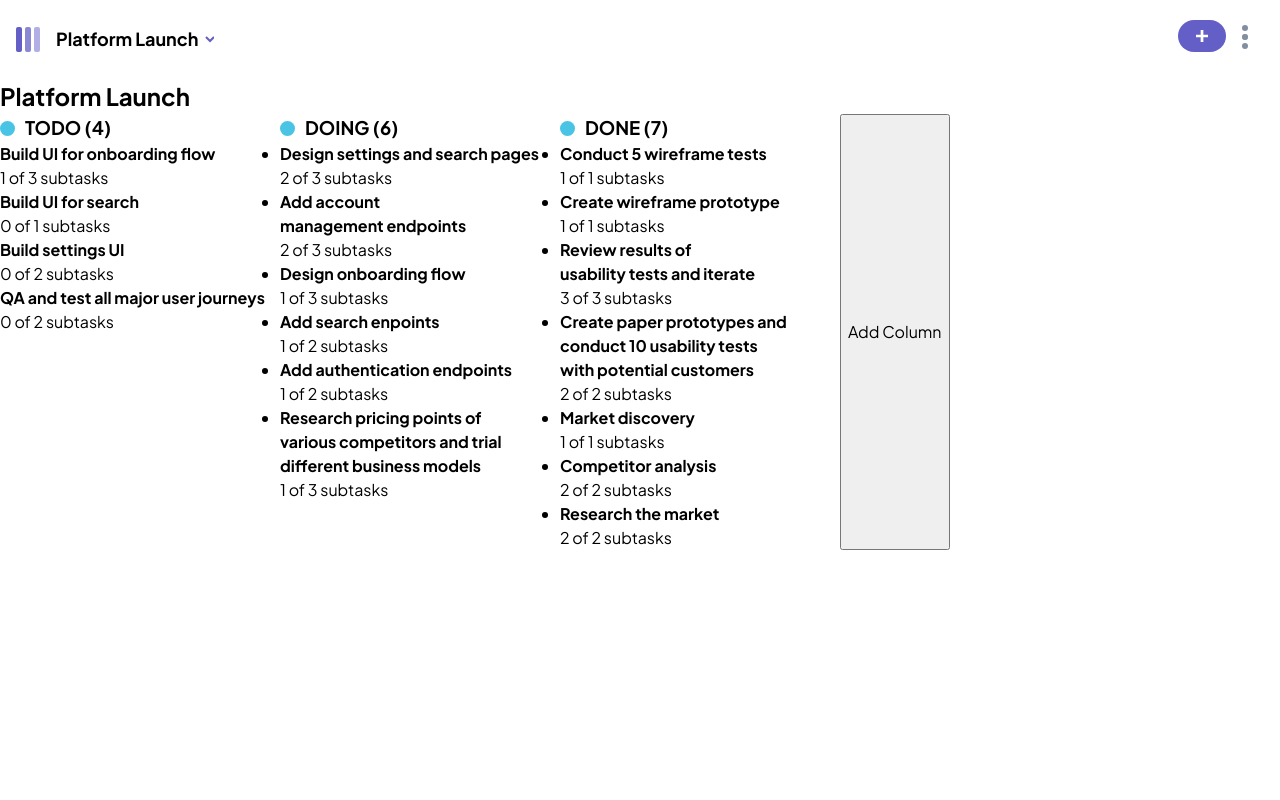
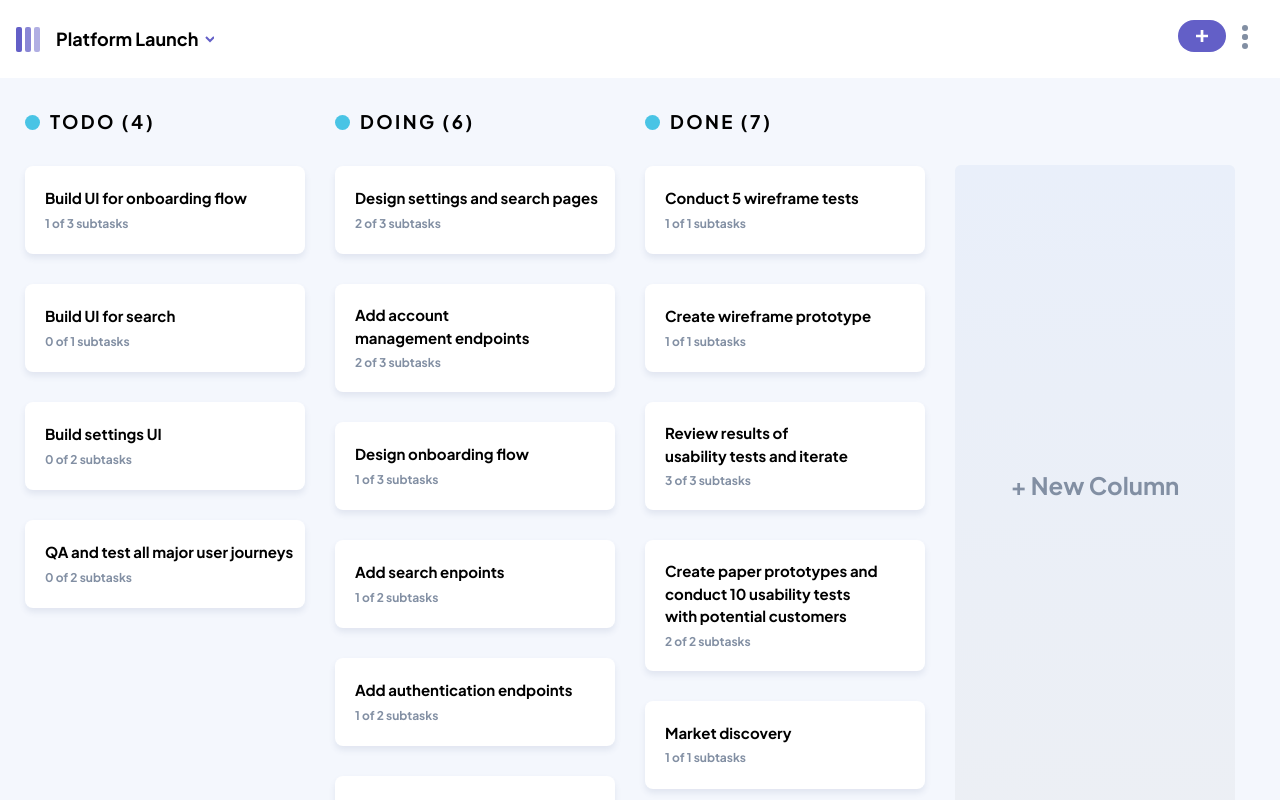
Before and after one commit to Atakanarikan0/200found-kanban-task, a React (Vite) app: page / in a window 1280 px wide. Shown: the top 800 px of the page. Built offline with nearby package versions, Linux system fonts and the light colour scheme.

Commit message:
board css eklendi

```diff
--- a/src/assets/component/Board.jsx
+++ b/src/assets/component/Board.jsx
@@ -31,12 +31,11 @@ export default function Board({ id }) {
   return (
     <>
       <ColTaskContext.Provider value={{ openModal, setCurrentTask, currentTask, boardData }}>
-        <h2>{boardData?.name}</h2>
-        <div className="board-columns">
+        <div className="board-columns-cont">
           {
             columns?.map(x => <Column colData={x} key={x.id} />)
           }
-          <button onClick={() => { addNewColRef.current.showModal() }}>Add Column</button>
+          <button className="add-column-btn" onClick={() => { addNewColRef.current.showModal() }}>+ New Column</button>
         </div>
         <TaskDetail boardData={boardData} currentTask={currentTask} dialogRef={dialogRef} />
         <AddColumn addNewColRef={addNewColRef} id={id} />
--- a/src/assets/component/Column.jsx
+++ b/src/assets/component/Column.jsx
@@ -8,13 +8,13 @@ export default function Column({ colData }) {
 
   return (
     <>
-      <div className="column-item">
+      <div className="single-column">
         <div className="column-header">
           {dotSvg}
-          <h3>{colData?.name} ({colData?.tasks?.length})</h3>
+          <h3>{colData?.name} ({colData?.tasks?.length ?? 0})</h3>
 
         </div>
-        <ul>
+        <ul className={colData?.tasks?.length > 0 ? "" : "empty-single-column" }>
           {colData?.tasks?.map(y => <Task key={y.id} taskData={y} colData={colData} />)}
         </ul>
       </div>
--- a/src/assets/component/Task.jsx
+++ b/src/assets/component/Task.jsx
@@ -7,7 +7,7 @@ export default function Task({ taskData }) {
 
   return (
     <>
-      <li onClick={() => { setCurrentTask(taskData); openModal(); }}>
+      <li className="single-task-item" onClick={() => { setCurrentTask(taskData); openModal(); }}>
         <h4>{taskData.title}</h4>
         <p>{taskData.subtasks.filter(z => z.isCompleted == true).length} of {taskData.subtasks.length} subtasks</p>
       </li>
--- a/src/assets/css/Board.css
+++ b/src/assets/css/Board.css
@@ -1,12 +1,66 @@
 /* berna section start */
 
-.board-columns {
-  display: flex;
+:root {
+  --white: #fff;
+  --lightGray: #F4F7FD;
+  --medGray: #828FA3;
+  --mainPurple: #635FC7;
 }
 
-.column-item {
+.board-columns-cont {
+  background-color: var(--lightGray);
+  display: flex;
+  gap: 30px;
+  padding: 30px 25px 40px 25px;
+  overflow-x: scroll;
+}
+
+.single-column {
   width: 280px;
   flex-shrink: 0;
+
+  ul {
+    display: flex;
+    flex-direction: column;
+    gap: 30px;
+    min-height: 80vh;
+    border-radius: 8px;
+  }
+
+}
+
+.single-task-item {
+  background-color: var(--white);
+  min-height: 88px;
+  height: fit-content;
+  padding-top: 20px;
+  padding-bottom: 20px;
+  display: flex;
+  flex-direction: column;
+  align-items: start;
+  justify-content: center;
+  border-radius: 8px;
+  box-shadow: 0px 4px 6px #364E7E1A;
+  padding-left: 20px;
+  cursor: pointer;
+
+  h4 {
+    font-size: 15px;
+    font-weight: 700;
+  }
+
+  p {
+    color: var(--medGray);
+    font-size: 12px;
+    font-weight: 700;
+    margin-top: 5px;
+  }
+}
+
+.single-task-item:hover {
+  h4 {
+    color: var(--mainPurple);
+  }
 }
 
 .column-header {
@@ -14,12 +68,34 @@
   align-items: center;
   gap: 10px;
   text-transform: uppercase;
+  margin-bottom: 30px;
 
   h3 {
-
+    letter-spacing: 2.4px;
   }
 }
 
+.add-column-btn {
+  width: 280px;
+  height: 80vh;
+  margin-top: 57px;
+  border: none;
+  flex-shrink: 0;
+  background-image: linear-gradient(#E9EFFA, #E9EFFA80);
+  color: var(--medGray);
+  font-size: 24px;
+  font-weight: 700;
+  border-radius: 6px;
+}
 
+.add-column-btn:hover {
+  color: var(--mainPurple);
+
+}
+
+.empty-single-column {
+  outline: 1px dashed rgba(130,143,163,.4);
+  outline-width: 2px;
+}
 
 /* berna section end */
```
